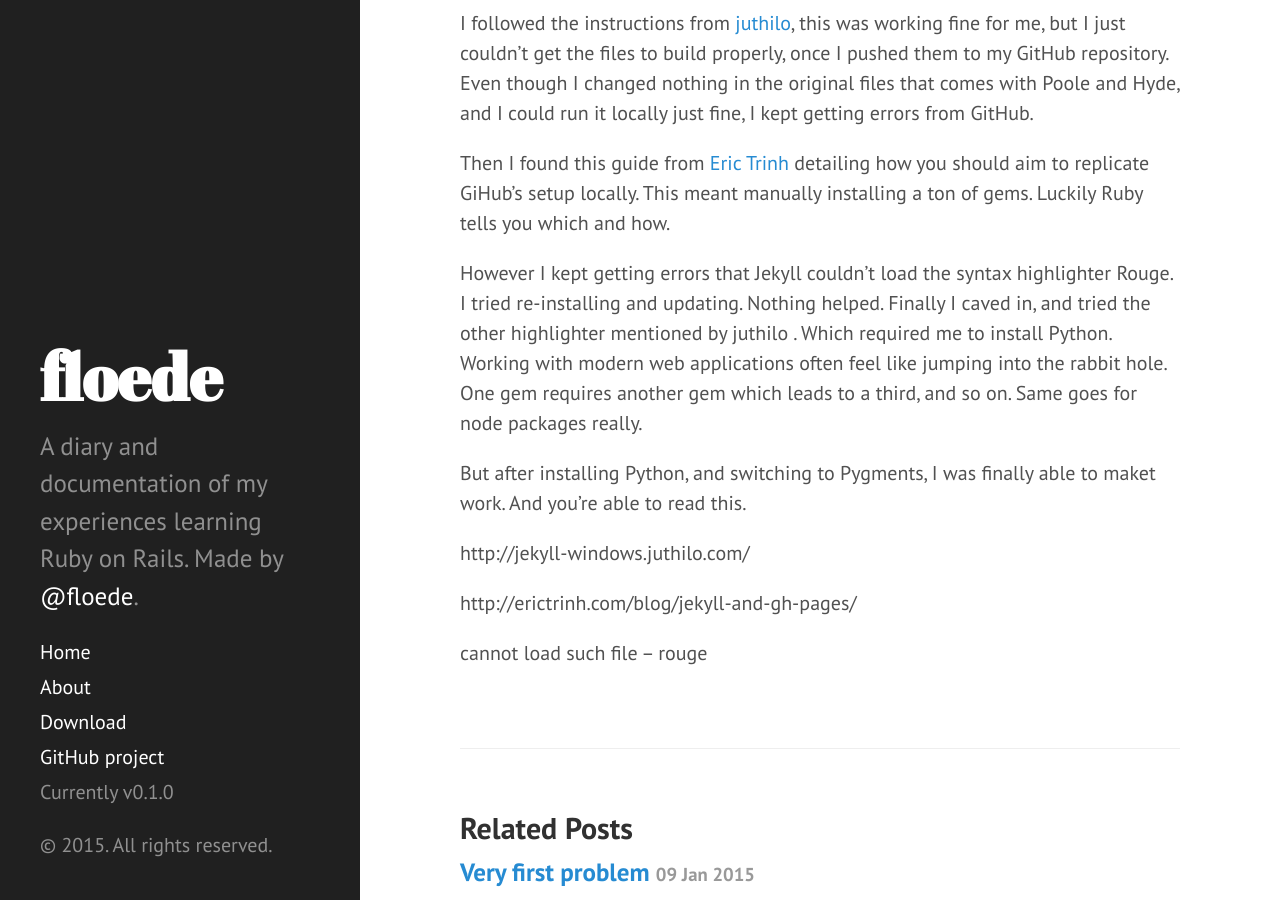
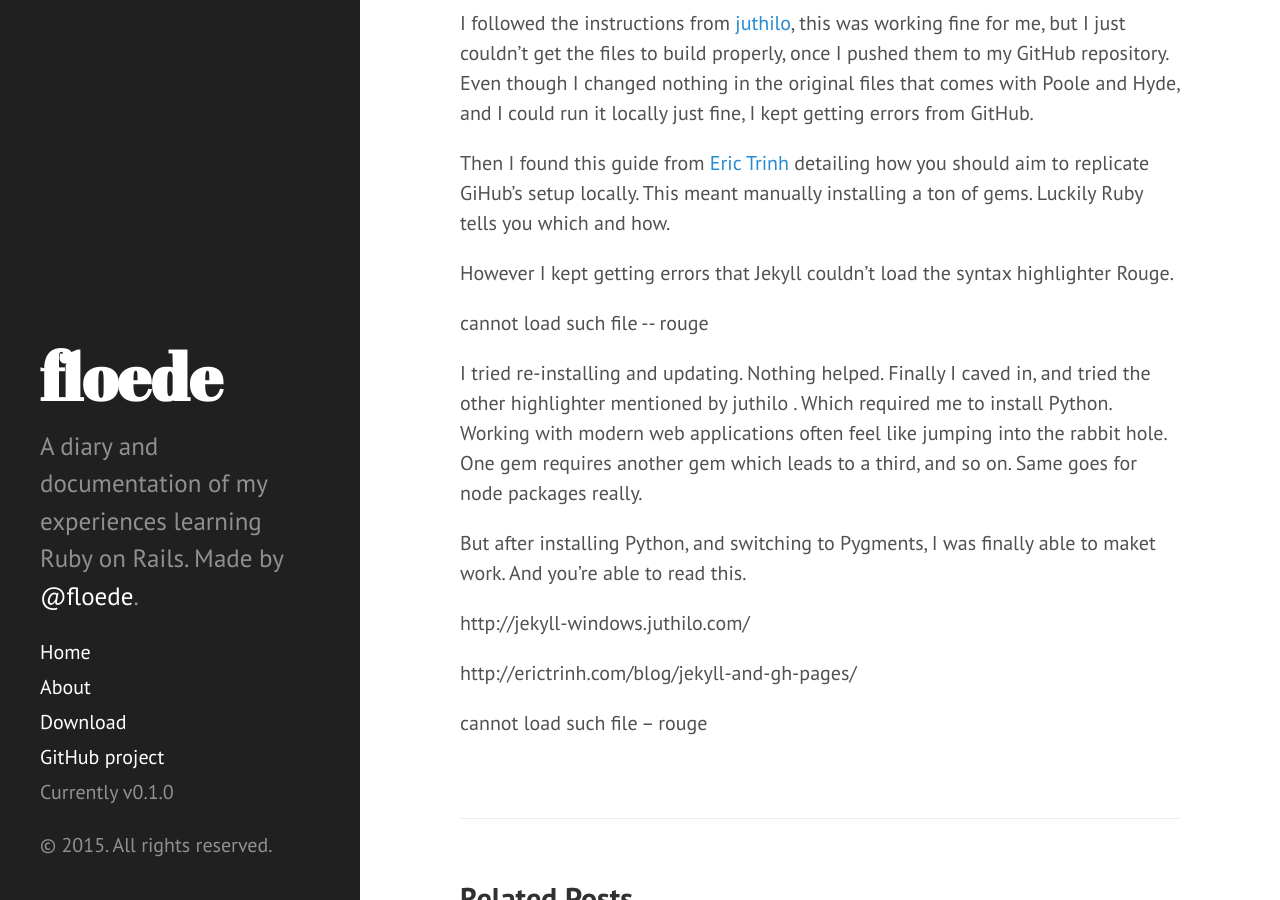
Before and after one commit to floede/folio-jekyll, a Jekyll site: the page built from _posts/2015-01-09-solving-jekyll-on-windows.md, in a window 1280 px wide and 900 px high, scrolled down 432 px. Built offline with Jekyll 4.4.1, drawn with Linux system fonts in a browser that asks for light colours; Markdown is read by kramdown in place of the engine named in the settings.

Commit message:
Updated 2015-01-09-solving-jekyll-on-windows.md

```diff
--- a/_posts/2015-01-09-solving-jekyll-on-windows.md
+++ b/_posts/2015-01-09-solving-jekyll-on-windows.md
@@ -14,7 +14,9 @@ I followed the instructions from [juthilo](http://jekyll-windows.juthilo.com/),
 
 Then I found this guide from [Eric Trinh](http://erictrinh.com/blog/jekyll-and-gh-pages/) detailing how you should aim to replicate GiHub's setup locally. This meant manually installing a ton of gems. Luckily Ruby tells you which and how.
 
-However I kept getting errors that Jekyll couldn't load the syntax highlighter Rouge. I tried  re-installing and updating. Nothing helped.
+However I kept getting errors that Jekyll couldn't load the syntax highlighter Rouge.
+<p>cannot load such file -- rouge</p>
+I tried  re-installing and updating. Nothing helped.
 Finally I caved in, and tried the other highlighter mentioned by juthilo  . Which required me to install Python. Working with modern web applications often feel like jumping into the rabbit hole. One gem requires another gem which leads to a third, and so on. Same goes for node packages really.
 
 But after installing Python, and switching to Pygments, I was finally able to maket work. And you're able to read this.
```
